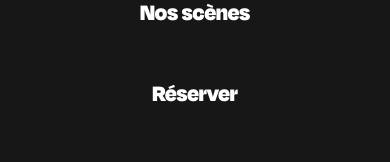
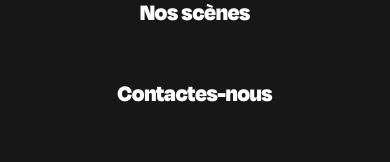
Before and after one commit to Mheelb/scenium, a Next.js app: page / in a window 390 px wide. Both pictures are taken after a click on the button "Menu". Shown: the part 327-489 px from the top of the page. Built offline with nearby package versions, Linux system fonts and the light colour scheme.

Commit message:
add "contacts-nous" mobile menu

```diff
--- a/src/components/layout/Header.tsx
+++ b/src/components/layout/Header.tsx
@@ -106,7 +106,7 @@ export default function Header() {
                                     }}
                                     className="text-xl"
                                 >
-                                    Réserver
+                                    Contactes-nous
                                 </a>
                             </li>
                             <li>
```
